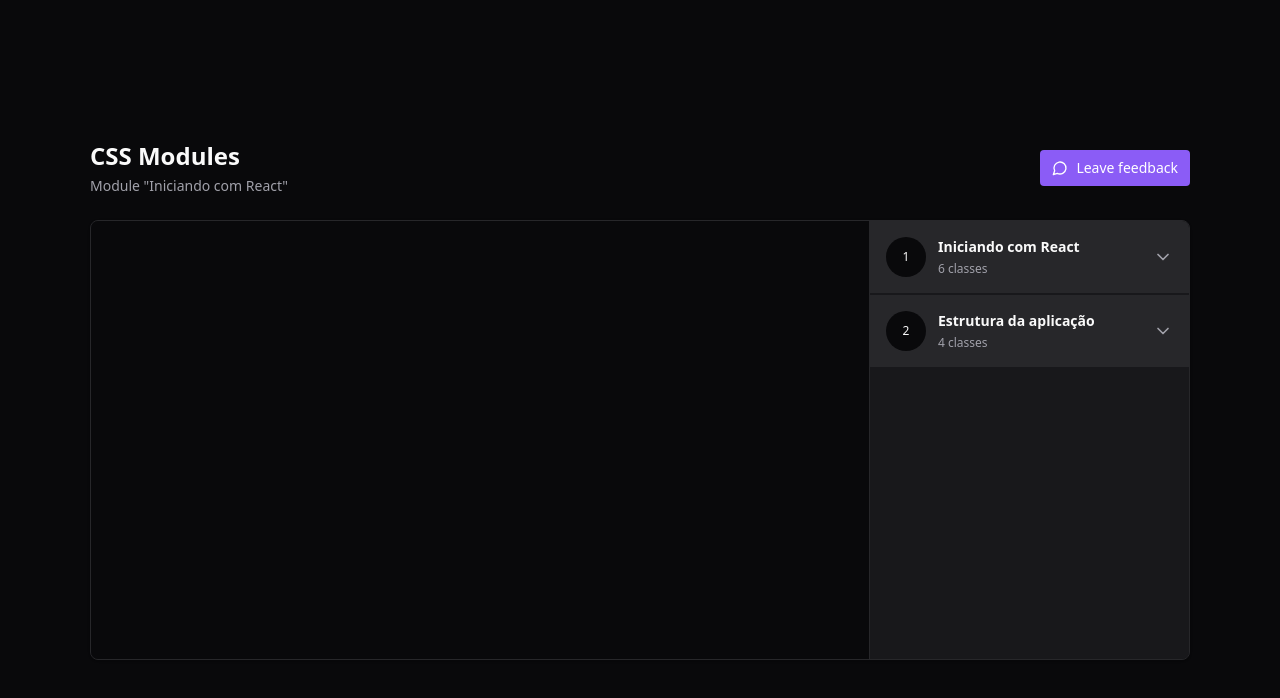
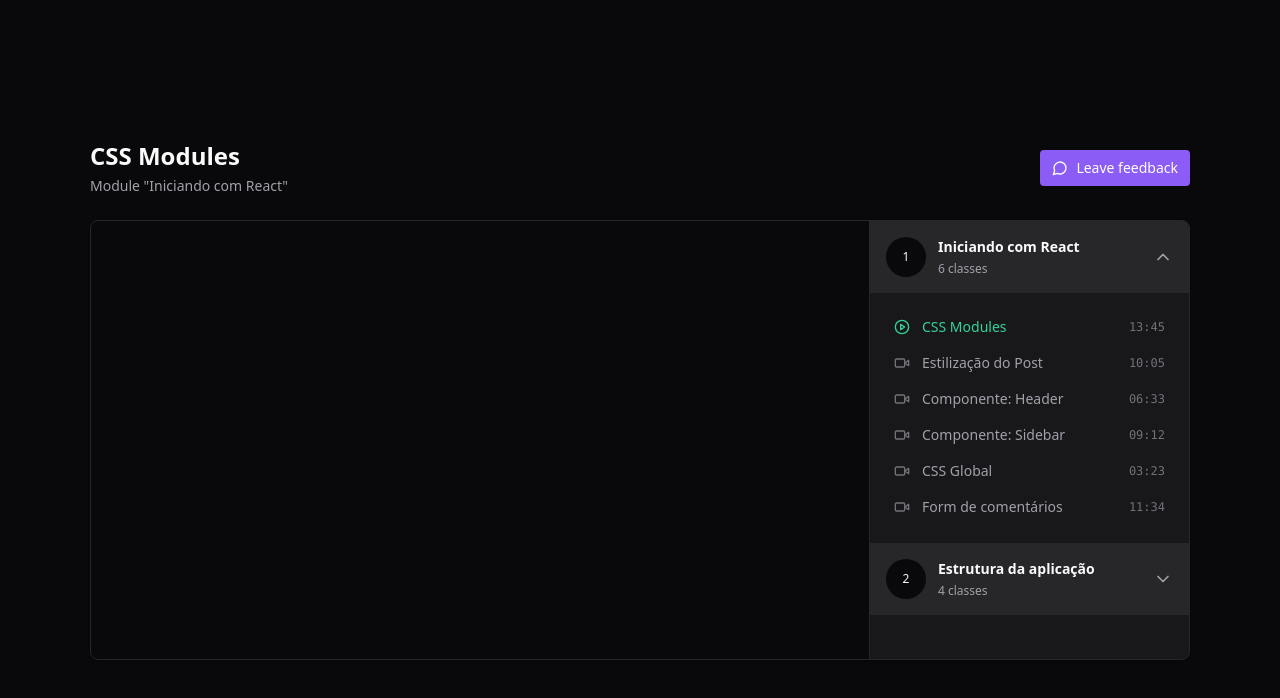
Before and after one commit to filipebteixeira98/react-redux-zustand, a React (Vite) app: page / in a window 1280 px wide. Shown: the top 698 px of the page. Built offline with nearby package versions, Linux system fonts and the light colour scheme.

Commit message:
chore(module): add attribute that makes first collapsible component opened by default

```diff
--- a/src/components/Module.tsx
+++ b/src/components/Module.tsx
@@ -27,7 +27,7 @@
   const dispatch = useDispatch()
 
   return (
-    <Collapsible.Root className="group">
+    <Collapsible.Root className="group" defaultOpen={moduleIndex === 0}>
       <Collapsible.Trigger className="flex w-full items-center gap-3 bg-zinc-800 p-4">
         <div className="flex h-10 w-10 rounded-full items-center justify-center bg-zinc-950 text-xs">
           {moduleIndex + 1}
```
